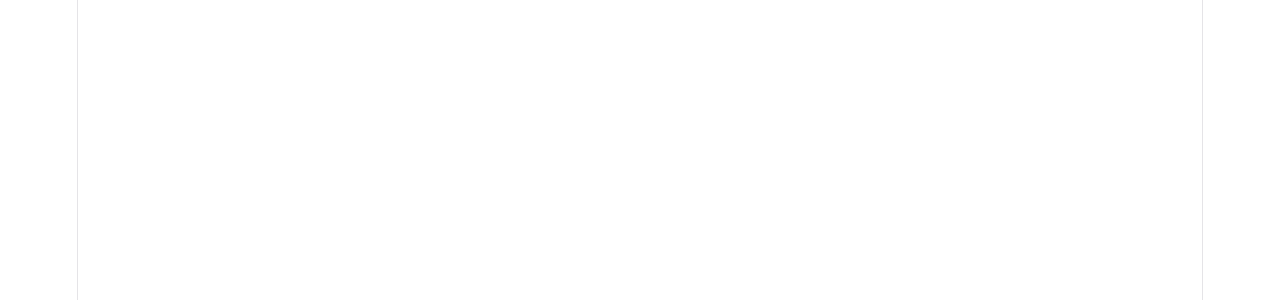
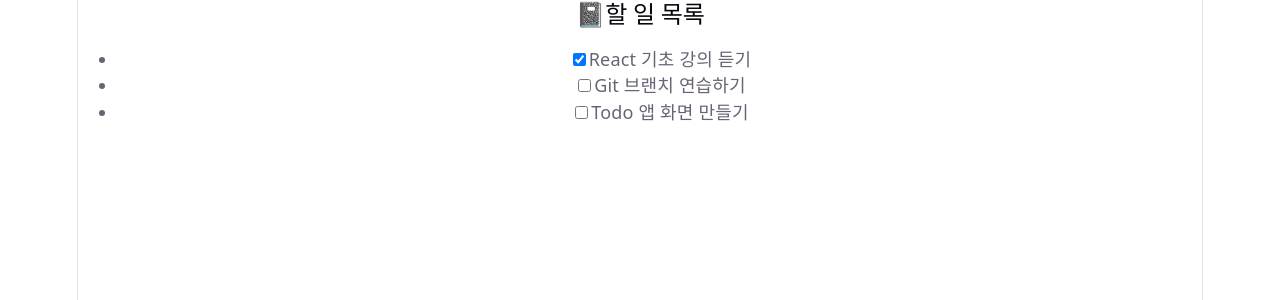
Before and after one commit to noxisna/study, a React (Vite) app: page /todos in a window 1280 px wide. Before the commit this address had no page. Shown: the top 300 px of the page. Built offline with nearby package versions, Linux system fonts and the light colour scheme.

Commit message:
할 일 목록 화면 및 라우터 연결

```diff
--- /dev/null
+++ b/src/mocks/todos.js
@@ -0,0 +1,7 @@
+// 처음 화면에 보여 줄 할 일 목록
+
+export const todos = [
+  { id: 1, text: "React 기초 강의 듣기", done: true },
+  { id: 2, text: "Git 브랜치 연습하기", done: false },
+  { id: 3, text: "Todo 앱 화면 만들기", done: false }
+];
--- a/src/pages/ProgramListPage.jsx
+++ /dev/null
@@ -1,5 +0,0 @@
-function ProgramListPage() {
-  return <div>지원사업 목록 페이지</div>
-}
-
-export default ProgramListPage
--- /dev/null
+++ b/src/pages/TodoListPage.jsx
@@ -0,0 +1,20 @@
+import { todos } from "../mocks/Todos";
+
+function TodoListPage() {
+  return (
+    <div>
+      <h2>📓할 일 목록</h2>
+
+      <ul>
+        {todos.map((todo) => (
+          <li key={todo.id}>
+            <input type="checkbox" checked={todo.done} readOnly />
+            {todo.text}
+          </li>
+        ))}
+      </ul>
+    </div>
+  );
+}
+
+export default TodoListPage;
--- a/src/routes/AppRouter.jsx
+++ b/src/routes/AppRouter.jsx
@@ -1,6 +1,6 @@
 import { BrowserRouter, Routes, Route, Navigate } from 'react-router-dom'
 import LoginPage from '../pages/LoginPage'
-import ProgramListPage from '../pages/ProgramListPage'
+import TodoListPage from "../pages/TodoListPage";
 
 function AppRouter() {
   return (
@@ -8,7 +8,7 @@
       <Routes>
         <Route path="/" element={<Navigate to="/login" />} />
         <Route path="/login" element={<LoginPage />} />
-        <Route path="/programs" element={<ProgramListPage />} />
+        <Route path="/todos" element={<TodoListPage />} />   {/* 11번 줄 */}
       </Routes>
     </BrowserRouter>
   )
```
Also changed, not shown: 1 other file (tests, documents, lock files or other folders).
